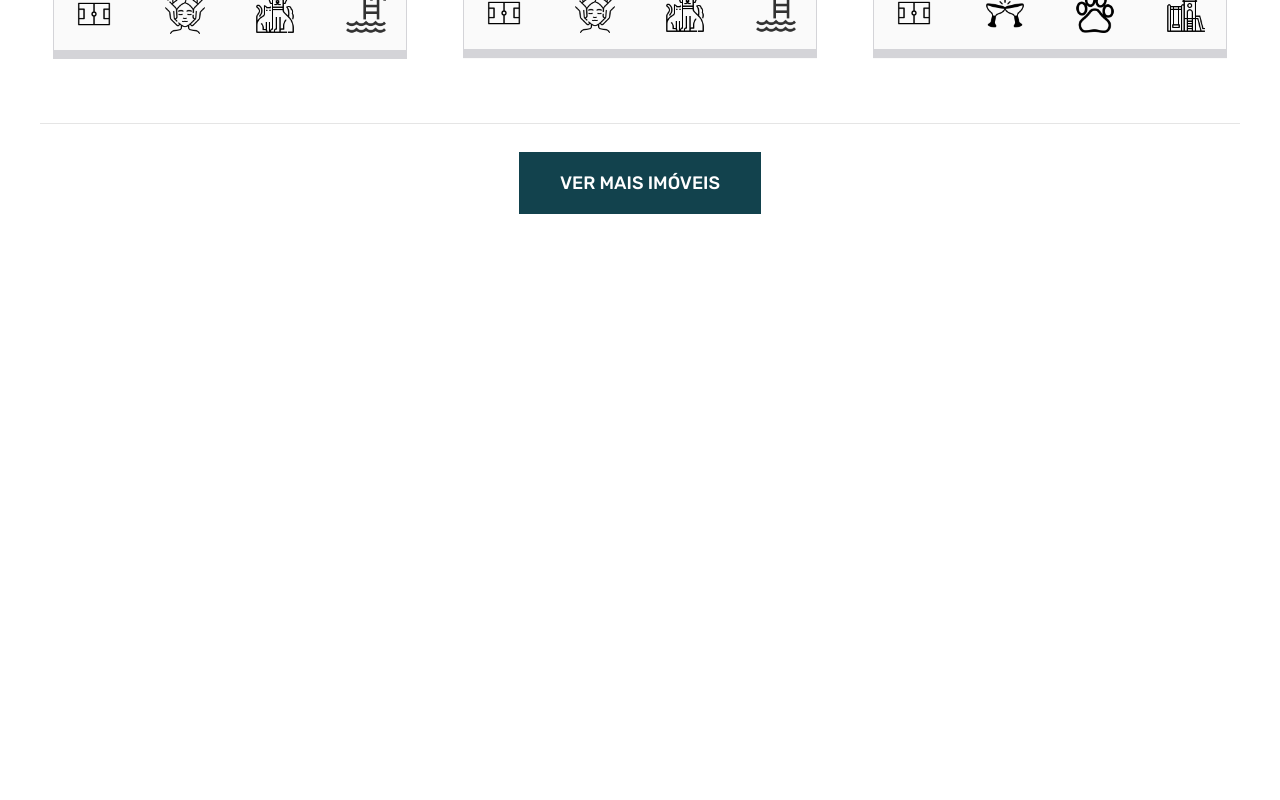
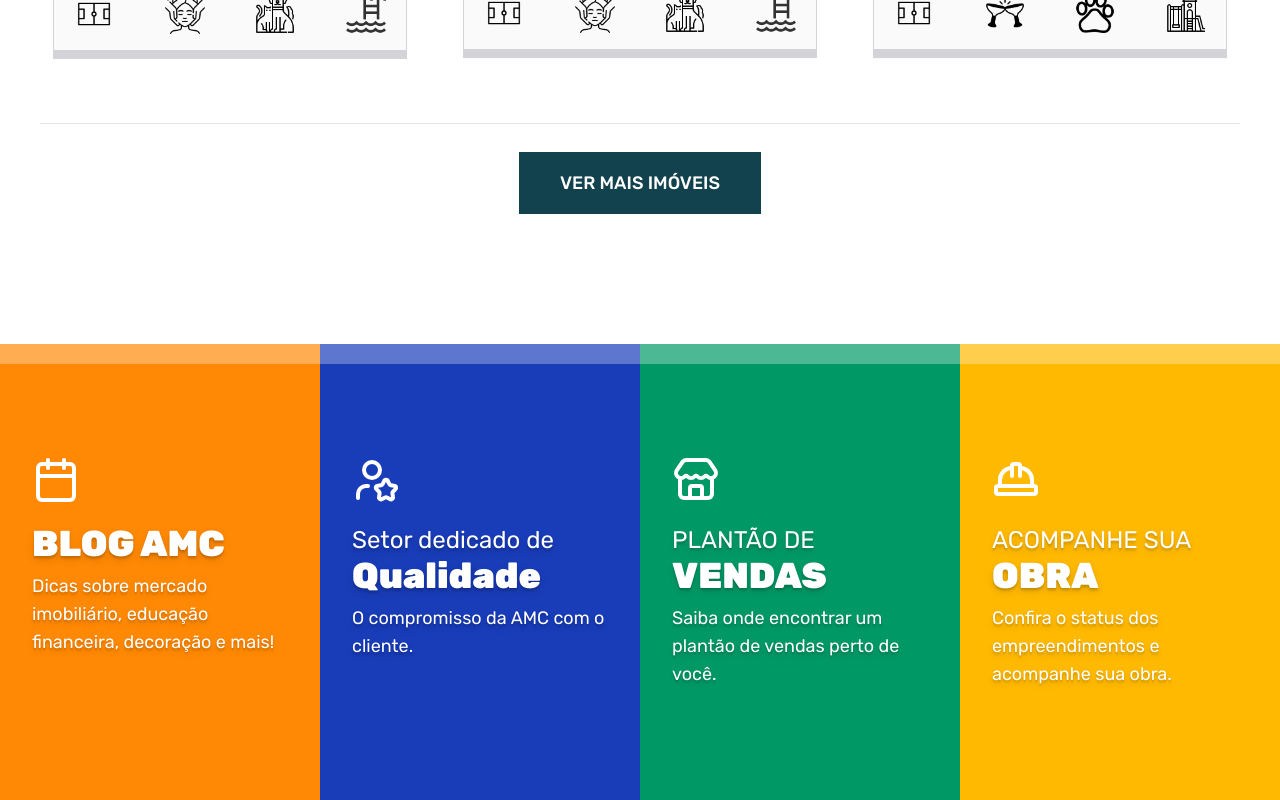
Before and after one commit to renzi-fidele-frontend/construtora-amc, a Next.js app: page / in a window 1280 px wide. Shown: the part 5671-6471 px from the top of the page. Before the commit the page ends 6015 px from the top, so only its background shows below. Built offline with nearby package versions, Linux system fonts and the light colour scheme.

Commit message:
feat: Adicionando a seção do CTA para outras páginas

```diff
--- a/app/page.tsx
+++ b/app/page.tsx
@@ -2,9 +2,11 @@ import Barra from "@/components/layout/Barra";
 import Container from "@/components/layout/Container";
 import { Title, TitleDescription } from "@/components/layout/Typography";
 import Btn from "@/components/shared/Btn";
+import CardDestaque from "@/components/shared/CardDestaque";
 import CardEmpreendimento from "@/components/shared/CardEmpreendimento";
 import CarouselDeFotos from "@/components/shared/CarouselDeFotos";
 import { empreendimentos, fotosDestaques } from "@/data/data";
+import { Calendar, HardHat, Store, UserStar } from "lucide-react";
 
 export default function Home() {
    return (
@@ -34,6 +36,54 @@ export default function Home() {
                </div>
             </Container>
          </div>
+         {/* CTA para outras páginas */}
+         <div className="grid grid-cols-4 relative">
+            <CardDestaque
+               Icone={Calendar}
+               titulo={<span className="uppercase">Blog AMC</span>}
+               descricao="Dicas sobre mercado imobiliário, educação financeira, decoração e mais!"
+               link="/blog"
+               className="bg-orange-400"
+            />
+            <CardDestaque
+               Icone={UserStar}
+               titulo={
+                  <p>
+                     Setor dedicado de <br />
+                     <span>Qualidade</span>
+                  </p>
+               }
+               descricao="O compromisso da AMC com o cliente."
+               link="/quem_somos"
+               className="bg-blue-800"
+            />
+            <CardDestaque
+               Icone={Store}
+               titulo={
+                  <p className="uppercase">
+                     Plantão de <br />
+                     <span>Vendas</span>
+                  </p>
+               }
+               descricao="Saiba onde encontrar um plantão de vendas perto de você."
+               link="/contato"
+               className="bg-emerald-600"
+            />
+            <CardDestaque
+               Icone={HardHat}
+               titulo={
+                  <p className="uppercase">
+                     Acompanhe sua <br />
+                     <span>Obra</span>
+                  </p>
+               }
+               descricao="Confira o status dos empreendimentos e acompanhe sua obra."
+               className="bg-amber-400"
+               link="/empreendimentos"
+            />
+            {/* Barra de opacidade */}
+            <div className="absolute inset-x-0 top-0 bg-white opacity-30 h-5"></div>
+         </div>
       </div>
    );
 }
--- /dev/null
+++ b/components/shared/CardDestaque.tsx
@@ -0,0 +1,24 @@
+import { LucideProps } from "lucide-react";
+import Link from "next/link";
+import { ForwardRefExoticComponent, ReactNode, RefAttributes } from "react";
+
+interface ICardDestaque {
+   titulo: string | ReactNode;
+   descricao: string;
+   Icone: ForwardRefExoticComponent<Omit<LucideProps, "ref"> & RefAttributes<SVGSVGElement>>;
+   link: string;
+   className?: string;
+}
+
+const CardDestaque = ({ titulo, descricao, Icone, link, className }: ICardDestaque) => {
+   return (
+      <Link href={link}>
+         <div className={`text-white h-full py-28 px-8 hover:border-x-2 ${className} `}>
+            <Icone className="size-12" />
+            <h6 className="mt-5 text-2xl [&_span]:font-black [&_span]:text-4xl mb-2 text-shadow-lg">{titulo}</h6>
+            <p className="text-shadow-lg text-lg">{descricao}</p>
+         </div>
+      </Link>
+   );
+};
+export default CardDestaque;
```
